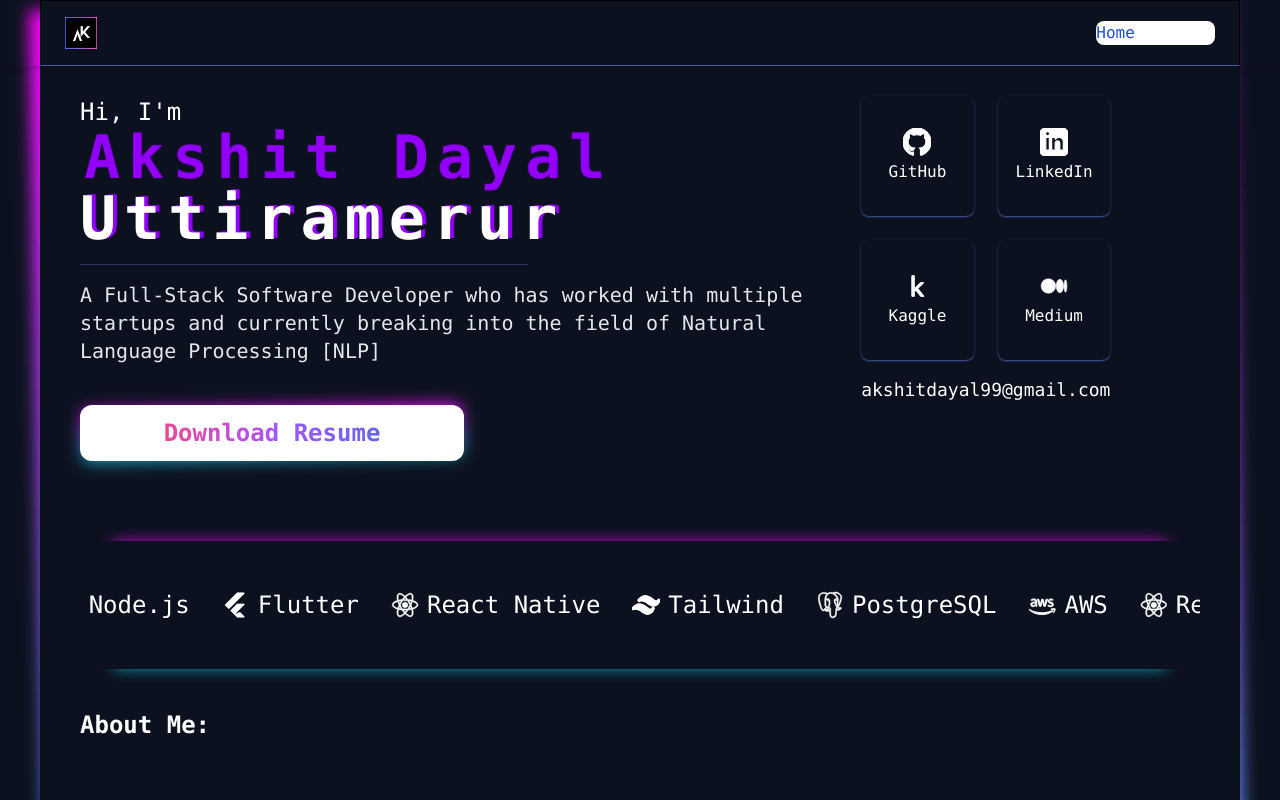
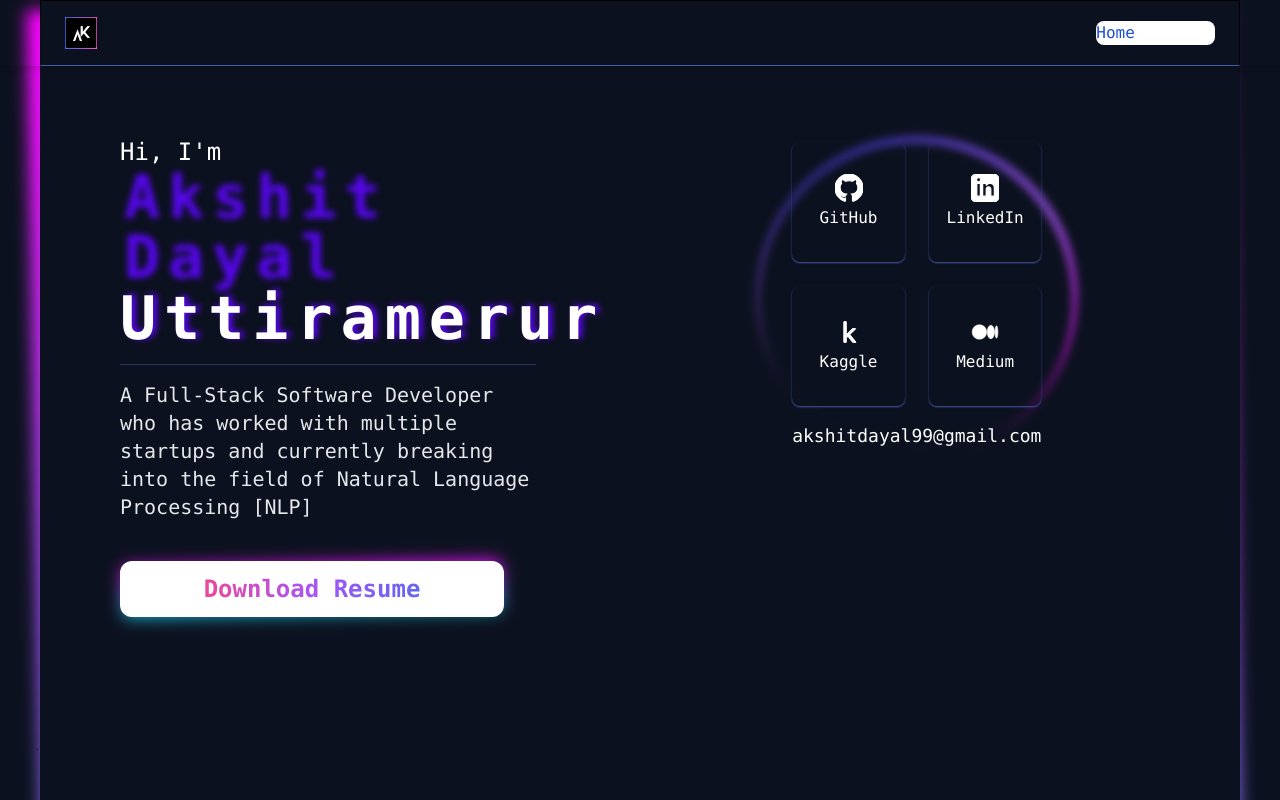
Before and after one commit to AkRypt/AkRypt.github.io, a website: page index.html in a window 1280 px wide. Shown: the top 800 px of the page. Drawn offline with Linux system fonts and the light colour scheme.

Commit message:
Added spinning bg

```diff
--- a/index.html
+++ b/index.html
@@ -42,11 +42,11 @@
         <!-- Gradient borders -->
         <div class="w-full absolute px-[2px] bg-gradient-to-b from-grad-start to-grad-end min-h-screen inset-0 blur animate-tilt"></div>
         <!-- Main Body -->
-        <div class="p-10 pt-[24%] md:pt-[8%] bg-backg min-h-screen relative">
+        <div class="pt-[24%] md:pt-[8%] bg-backg min-h-screen relative">
 
             <!-- Header -->
-            <div class="flex flex-col md:flex-row justify-between">
-                <div class="flex flex-col mr-10">
+            <div class="flex flex-col px-10 md:px-20 pt-10 md:flex-row justify-between">
+                <div class="flex flex-col md:mr-10 md:w-[40%]">
                     <!-- Name -->
                     <h2 class="text-2xl">Hi, I'm</h2>
                     <h1 class="text-xl md:text-6xl font-bold tracking-[0.5rem] animate-blink name-shadow">Akshit Dayal</h1>
@@ -71,8 +71,15 @@
                 </div>
 
                 <!-- Contact Info -->
-                <div class="mr-[8%] h-[30%]">
-                    <div class="h-[30%] grid grid-cols-2 gap-6">
+                <div class="flex md:mr-[8%] px-4 py-2 md:p-2 md:h-[25vw] md:w-[25vw] justify-center items-center relative ">
+
+                    <!-- Spinning circle background -->
+                    <div class="animate-rectangle w-full h-full absolute bg-gradient-to-r from-grad-start via-purple-500 to-indigo-800 rounded-full blur-sm">
+                        <div class="bg-backg w-[98%] h-[98%] rounded-full "></div>
+                    </div>
+
+                    <div class="relative md:m-8">
+                        <div class="grid grid-cols-2 gap-6">
                             <a href="https://www.github.com/akrypt" target="_blank"
                             class="flex flex-col p-6 px-14 shadow-sm md:h-[120px] shadow-borderg hover:border-transparent rounded-lg justify-center items-center duration-300 ease-in-out transform hover:shadow-pink-500 hover:shadow-lg hover:scale-[110%]">
                                 <svg xmlns="http://www.w3.org/2000/svg" width="28" stroke="white" fill="white" height="28" viewBox="0 0 24 24"><path d="M12 0c-6.626 0-12 5.373-12 12 0 5.302 3.438 9.8 8.207 11.387.599.111.793-.261.793-.577v-2.234c-3.338.726-4.033-1.416-4.033-1.416-.546-1.387-1.333-1.756-1.333-1.756-1.089-.745.083-.729.083-.729 1.205.084 1.839 1.237 1.839 1.237 1.07 1.834 2.807 1.304 3.492.997.107-.775.418-1.305.762-1.604-2.665-.305-5.467-1.334-5.467-5.931 0-1.311.469-2.381 1.236-3.221-.124-.303-.535-1.524.117-3.176 0 0 1.008-.322 3.301 1.23.957-.266 1.983-.399 3.003-.404 1.02.005 2.047.138 3.006.404 2.291-1.552 3.297-1.23 3.297-1.23.653 1.653.242 2.874.118 3.176.77.84 1.235 1.911 1.235 3.221 0 4.609-2.807 5.624-5.479 5.921.43.372.823 1.102.823 2.222v3.293c0 .319.192.694.801.576 4.765-1.589 8.199-6.086 8.199-11.386 0-6.627-5.373-12-12-12z"/></svg>
@@ -94,12 +101,17 @@
                                 <p class="mt-1">Medium</p>
                             </a>
                         </div>
-                    <p class="text-lg mt-4 text-center">akshitdayal99@gmail.com</p>
+                        <p class="text-lg mt-4 text-center ">akshitdayal99@gmail.com</p>
+                    </div>
                 </div>
             </div>
 
+
+
+
+
             <!-- Skills Marquee -->
-            <div class="relative my-[40px]">
+            <div class="relative mt-[200px] mb-[60px]">
                 <div class="rounded-lg mx-[30px] absolute inset-0.5 bg-gradient-to-b from-grad-start to-grad-end blur "></div>
                 <div class="flex relative overflow-x-hidden bg-backg">
                     <div class="py-12 animate-marquee whitespace-nowrap flex">
@@ -185,7 +197,7 @@
             <!-- <div class="w-full h-[1px] bg-borderg my-4 opacity-50"></div> -->
 
             <!-- About me Section -->
-            <div class="mt-[40px]">
+            <div class="px-10 md:px-20 mt-[40px]">
                 <h1 class="text-2xl font-semibold">About Me:</h1>
             </div>
 
--- a/input.css
+++ b/input.css
@@ -7,7 +7,8 @@
         @apply font-mono text-white;
     }
     .name-shadow {
-        text-shadow: 4px -1px 1px #9300FF;
+        text-shadow: 4px -1px 6px #5807F0;
+        /* #9300FF; */
         /* #A909FF; */
     }
 }
--- a/tailwind.config.js
+++ b/tailwind.config.js
@@ -16,6 +16,7 @@ module.exports = {
           blink: 'blink 1s infinite',
           marquee: 'marquee 15s linear infinite',
           marquee2: 'marquee2 15s linear infinite',
+          rectangle: 'rectangle 3s linear infinite'
         },
         keyframes: {
           tilt: {
@@ -35,6 +36,11 @@ module.exports = {
             '0%': { transform: 'translateX(100%)' },
             '100%': { transform: 'translateX(0%)' },
           },
+          rectangle: {
+            '0%': { transform: 'rotate(0deg)' },
+            '50%': { transform: 'rotate(180deg)' },
+            '100%': { transform: 'rotate(360deg)' },
+          }
         },
       },
     },
```
Also changed, not shown: output.css. Lines whose indentation alone changed are shown as unchanged.
